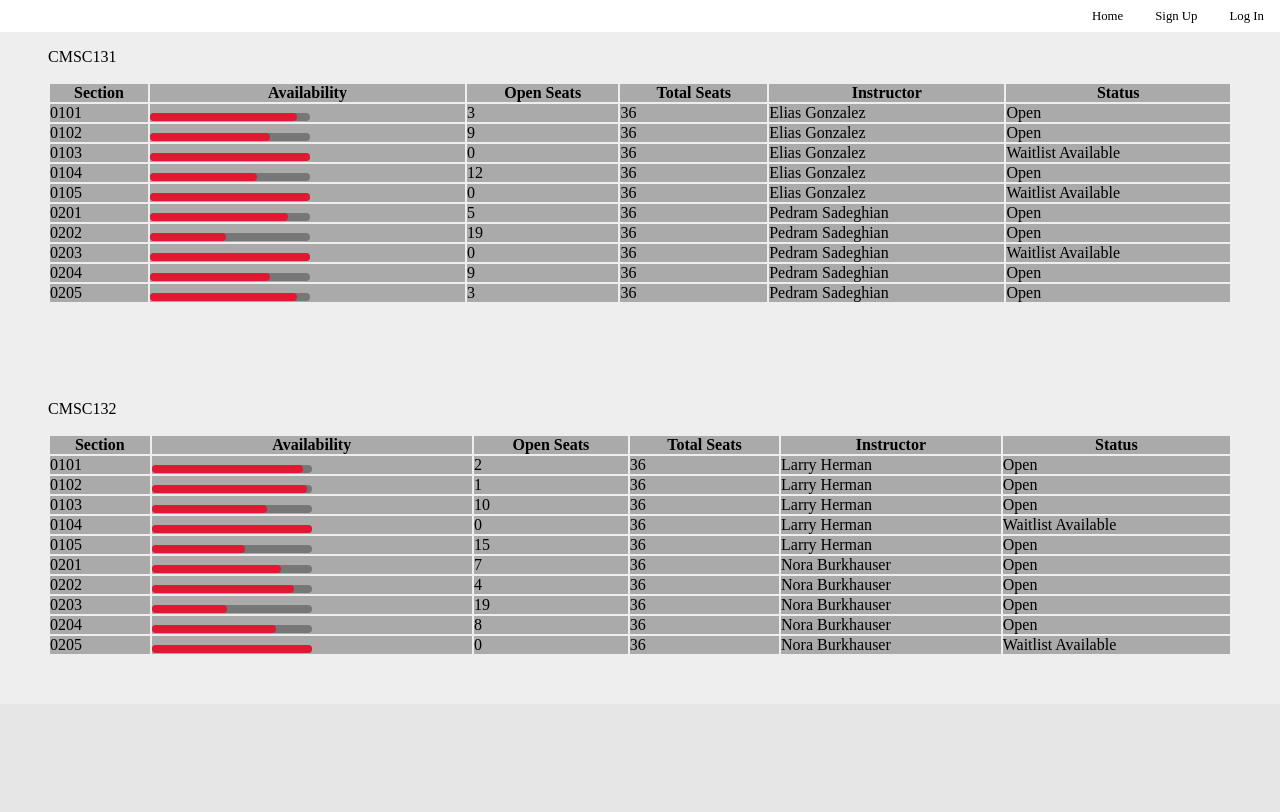
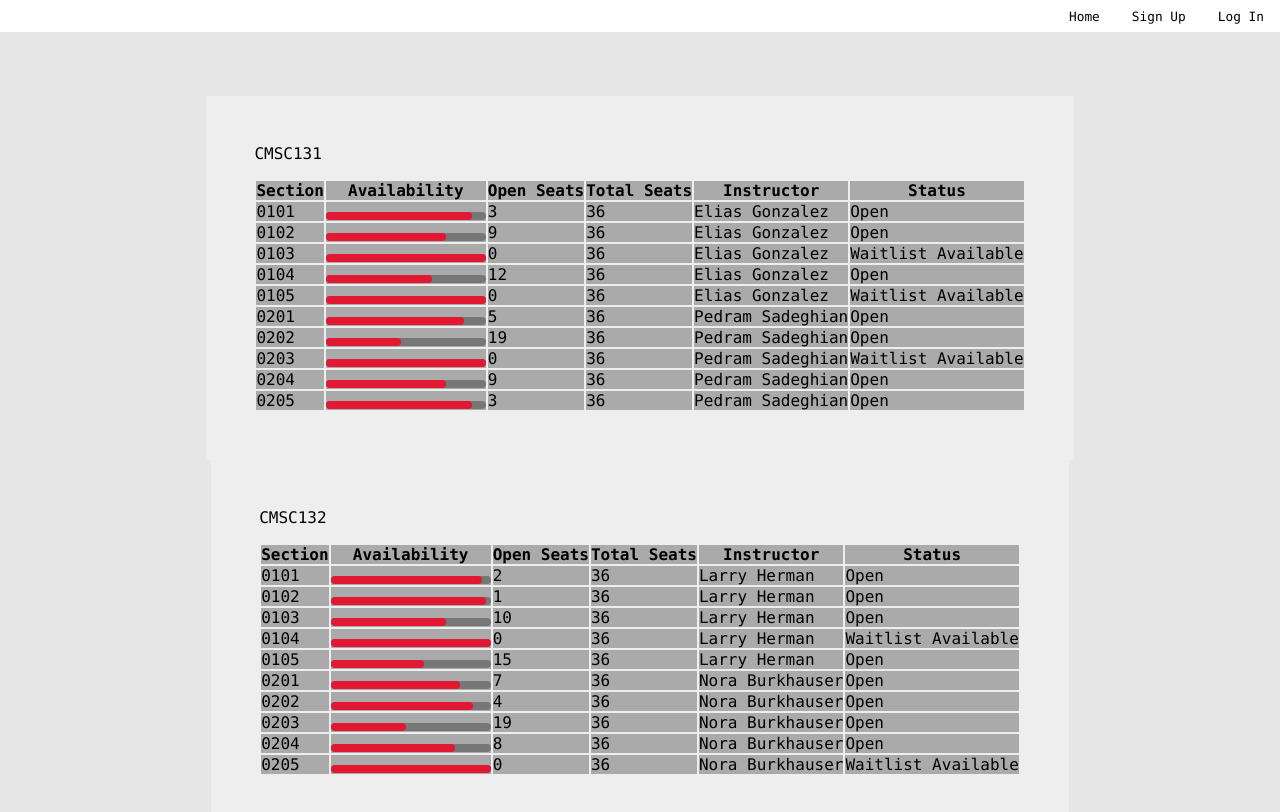
Before and after one commit to DaDevFox/testudo-tracker, a Next.js app: page /track in a window 1280 px wide. Shown: the top 812 px of the page. Built offline with nearby package versions, Linux system fonts and the light colour scheme.

Commit message:
monospace font + navbar changes

```diff
--- a/src/components/Navbar.js
+++ b/src/components/Navbar.js
@@ -9,17 +9,17 @@ export default function Navbar(props) {
   const renderNoLogin = () => {
     return (
       <ul className="navbarContainer">
-        <li>
+        <li className="navbarLiItem">
           <Link className="navbarItem" href="/">
             Home
           </Link>
         </li>
-        <li>
+        <li className="navbarLiItem">
           <Link className="navbarItem" href="/register">
             Sign Up
           </Link>
         </li>
-        <li>
+        <li className="navbarLiItem">
           <Link className="navbarItem" href="/login">
             Log In
           </Link>
--- a/src/pages/login.js
+++ b/src/pages/login.js
@@ -1,9 +1,10 @@
+import "@/styles/globals.css";
 import styles from "@/styles/page.module.css";
 import Navbar from "@/components/Navbar";
 
 export default function Login(props) {
   return (
-    <main className={styles.main}>
+    <main className="main">
       <Navbar />
       THIS IS THE LOGIN PAGE
     </main>
--- a/src/pages/register.js
+++ b/src/pages/register.js
@@ -1,9 +1,9 @@
-import styles from "@/styles/page.module.css";
+import styles from "@/styles/globals.css";
 import Navbar from "@/components/Navbar";
 
 export default function Register(props) {
   return (
-    <main className={styles.main}>
+    <main className="main">
       <Navbar />
       THIS IS THE REGISTER PAGE
     </main>
--- a/src/styles/globals.css
+++ b/src/styles/globals.css
@@ -11,36 +11,6 @@
   --background-accent-rgb: 255, 255, 255;
   --background-start-rgb: 214, 219, 220;
   --background-end-rgb: 255, 255, 255;
-
-  --primary-glow: conic-gradient(
-    from 180deg at 50% 50%,
-    #16abff33 0deg,
-    #0885ff33 55deg,
-    #54d6ff33 120deg,
-    #0071ff33 160deg,
-    transparent 360deg
-  );
-  --secondary-glow: radial-gradient(
-    rgba(255, 255, 255, 1),
-    rgba(255, 255, 255, 0)
-  );
-
-  --tile-start-rgb: 239, 245, 249;
-  --tile-end-rgb: 228, 232, 233;
-  --tile-border: conic-gradient(
-    #00000080,
-    #00000040,
-    #00000030,
-    #00000020,
-    #00000010,
-    #00000010,
-    #00000080
-  );
-
-  --callout-rgb: 238, 240, 241;
-  --callout-border-rgb: 172, 175, 176;
-  --card-rgb: 180, 185, 188;
-  --card-border-rgb: 131, 134, 135;
 }
 
 @media (prefers-color-scheme: dark) {
@@ -83,6 +53,15 @@
   margin: 0;
 }
 
+.main {
+  font-family: var(--font-mono);
+  display: flex;
+  flex-direction: column;
+  align-items: center;
+  padding: 6rem;
+  min-height: 100vh;
+}
+
 /* NAVBAR */
 
 .navbar {
@@ -110,6 +89,14 @@
   align-items: center;
 }
 
+/* TEMP VOTE ON THIS */
+.navbarLiItem {
+  height: 100%;
+  display: flex;
+  flex-direction: row;
+  align-items: center;
+}
+
 .navbarItem {
   padding: 0rem 1rem 0rem 1rem;
 }
@@ -118,13 +105,25 @@
   position: relative;
   padding: 0rem 1rem 0rem 1rem;
   width: fit-content;
+  height: 100%;
+  display: flex;
+  flex-direction: row;
+  align-items: center;
+}
+
+.navbarItem:hover {
+  /* option 2 */
+  /* transition: all 0.2s steps(2, jump-start); */
+  transition: all 0.2s;
+  background-color: #dedede;
 }
 
 .navbarItem::after {
-  transition: all 0.2s ease-in-out;
+  /* option 2 */
+  /* transition: all 0.2s steps(4, jump-end); */
+  transition: all 0.2s;
   position: absolute;
-  top: 1.2rem;
-  bottom: -2px;
+  bottom: 0px;
   left: 0;
   width: 0;
   content: "";
--- a/src/styles/page.module.css
+++ b/src/styles/page.module.css
@@ -1,11 +1,3 @@
-.main {
-  display: flex;
-  flex-direction: column;
-  align-items: center;
-  padding: 6rem;
-  min-height: 100vh;
-}
-
 .searchContainer {
   margin: 1rem;
 }
```
Also changed, not shown: src/app/page.js (+13 -1 lines).
